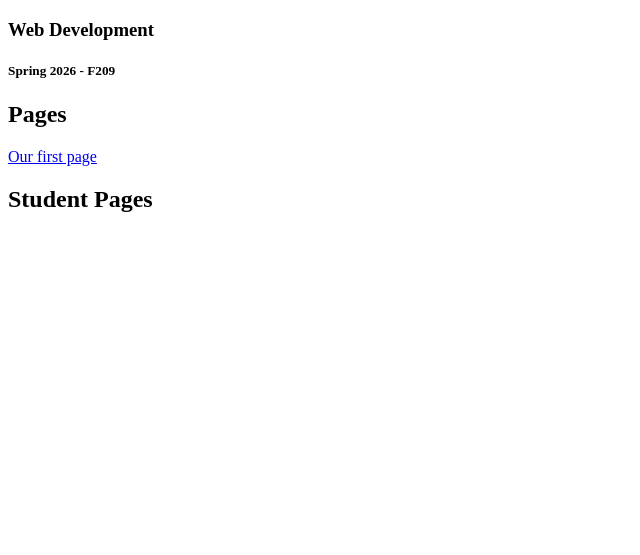
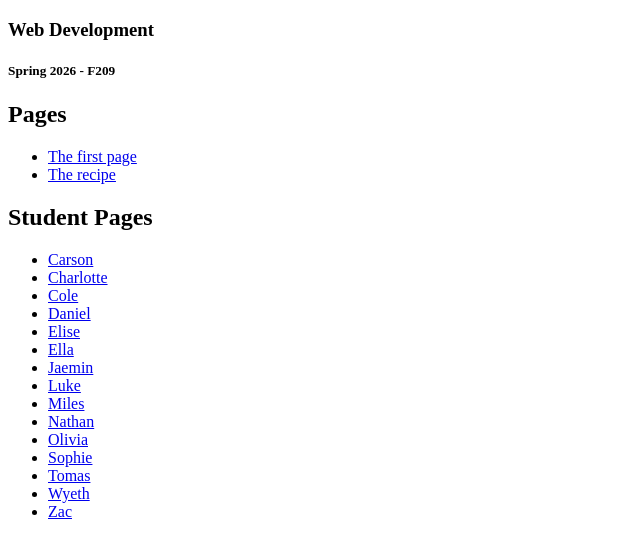
Before and after one commit to lminsky/WebDev2026, a website: page index.html in a window 1280 px wide. Shown: the part 61-616 px from the top of the page, without its empty margins (0-640 px from the left). Drawn offline with Linux system fonts and the light colour scheme.

Commit message:
added student list

```diff
--- a/index.html
+++ b/index.html
@@ -10,9 +10,30 @@
     <h5>Spring 2026 - F209</h5>
 
     <h2>Pages</h2>
-    <a href="first">Our first page</a>
+    <ul>
+        <li><a href="first">The first page</a></li>
+        <li><a href="recipe">The recipe</a></li>
+    </ul>
+    <h2>Student Pages</h2>
+    <ul>
 
-    <h2>Student Pages</h2>
+        <li><a href="https://cawolfeee.github.io/WebDevelopment/">Carson</a></li>
+        <li><a href="https://chwiener.github.io/WebDevelopment/">Charlotte</a></li>
+        <li><a href="https://copieck.github.io/webdevelopment/">Cole</a></li>
+        <li><a href="https://danlopmar.github.io/WebDevelopment/">Daniel</a></li>
+        <li><a href="#">Elise</a></li>
+        <li><a href="https://ella-rahn.github.io/webdevelopment/">Ella</a></li>
+        <li><a href="#">Jaemin</a></li>
+        <li><a href="https://beeefsqatch.github.io/webdevelopment/first/">Luke</a></li>
+        <li><a href="#">Miles</a></li>
+        <li><a href="https://nasalzman.github.io/bio/">Nathan</a></li>
+        <li><a href="https://reignolivia.github.io/webdevelopment/">Olivia</a></li>
+        <li><a href="https://sohaines.github.io/webdevelopment/">Sophie</a></li>
+        <li><a href="https://toarnaiz.github.io/web_development/">Tomas</a></li>
+        <li><a href="https://wyethc.github.io/WebDev/First/">Wyeth</a></li>
+        <li><a href="#">Zac</a></li>
+
+    </ul>
 
 </body>
 </html>
```
Also changed, not shown: first/index.html (+26 -0 lines), recipe/index.html (added, +10 -0 lines).
